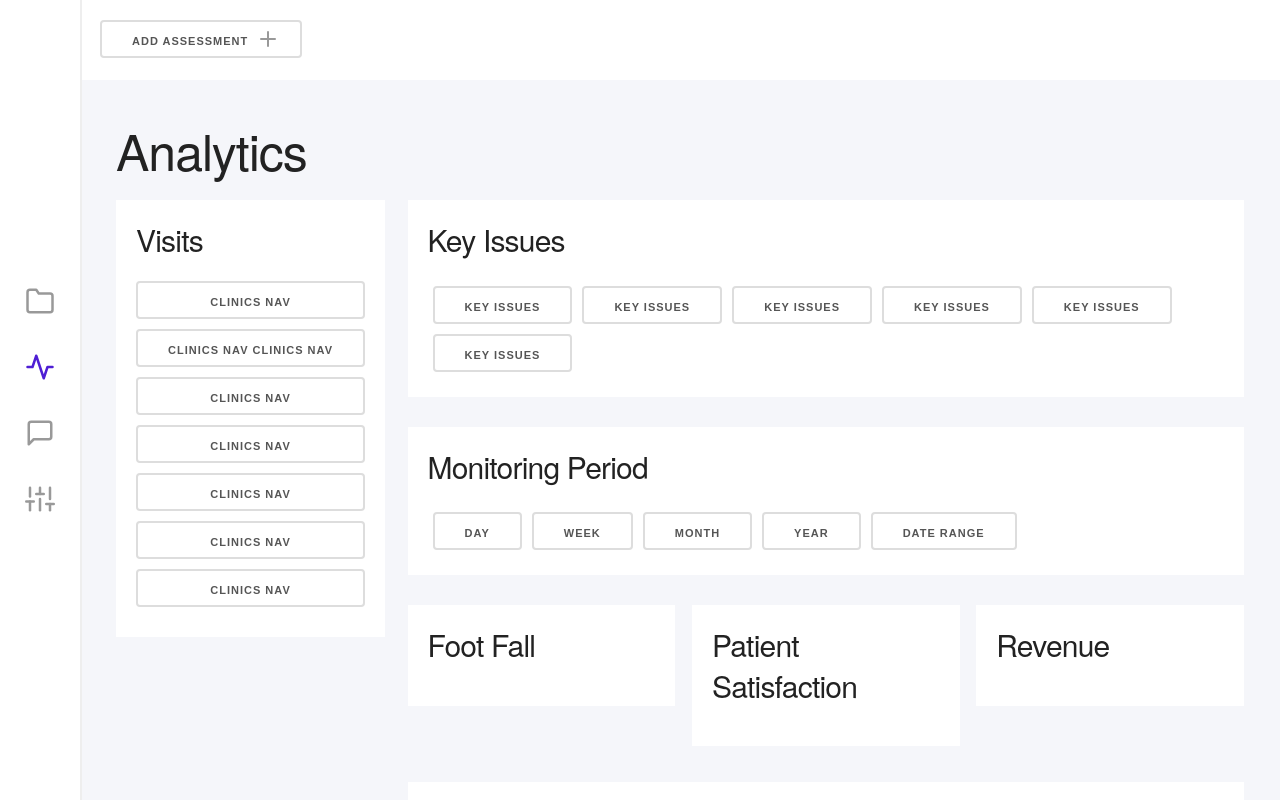
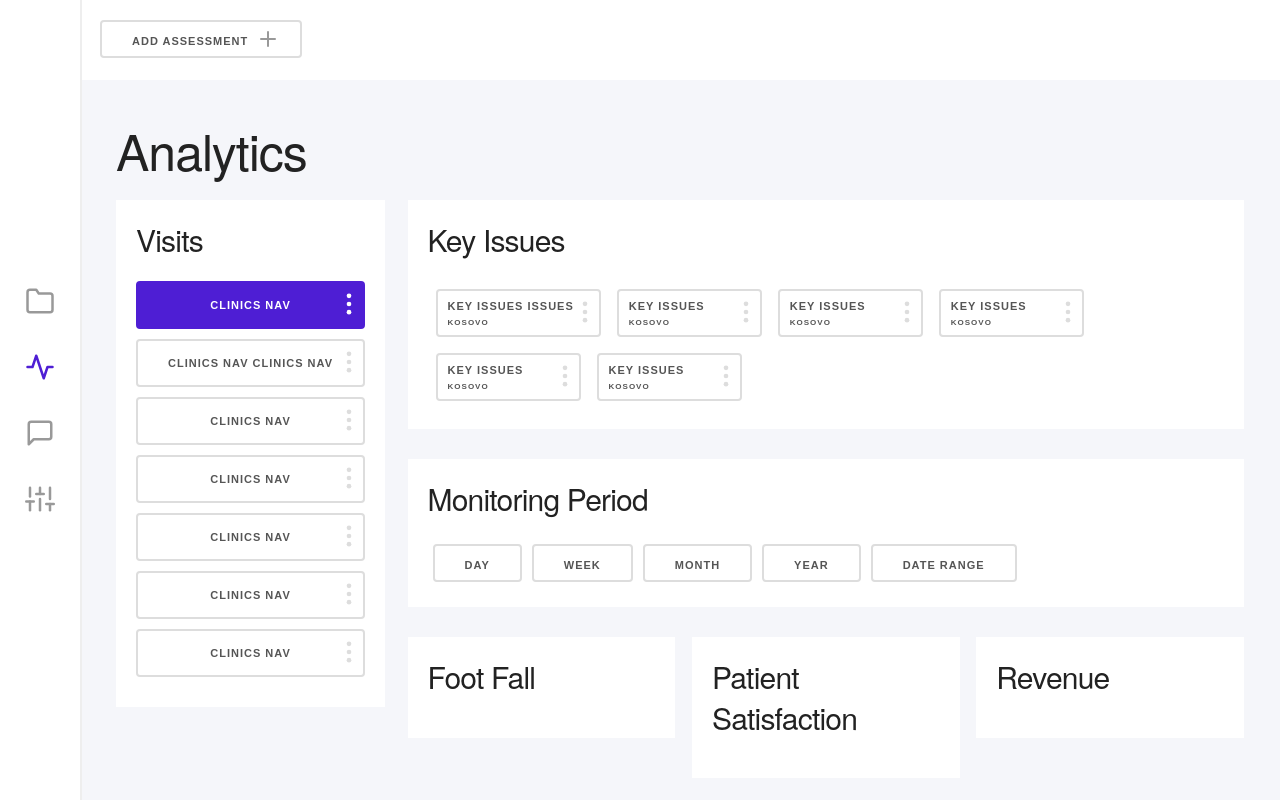
Before and after one commit to MwirabuaTimothy/clinics-analytics-client, a React (Create React App) app: page / in a window 1280 px wide. Shown: the top 800 px of the page. Built offline with nearby package versions, Linux system fonts and the light colour scheme.

Commit message:
designed buttons for clinics and key issues

```diff
--- a/src/components/ClinicsNav/ClinicsNav.tsx
+++ b/src/components/ClinicsNav/ClinicsNav.tsx
@@ -1,19 +1,21 @@
+import { truncate } from 'fs';
 import React from 'react';
 import styled from 'styled-components'
 import { Button } from '../../css/styled';
+import { ReactComponent as Dots } from '../../icons/v-menu.svg';
 
 const ClinicsNav: React.FC = () => {
 
   return (
     <Styled>
       <h4>Visits</h4>
-      <Button>Clinics Nav</Button>
-      <Button>Clinics Nav Clinics Nav</Button>
-      <Button>Clinics Nav</Button>
-      <Button>Clinics Nav</Button>
-      <Button>Clinics Nav</Button>
-      <Button>Clinics Nav</Button>
-      <Button>Clinics Nav</Button>
+      <Button className="active">Clinics Nav<Dots className="icon dots" fill="#ddd" width="28" height="28"/></Button>
+      <Button>Clinics Nav Clinics Nav<Dots className="icon dots" fill="#ddd" width="28" height="28"/></Button>
+      <Button>Clinics Nav<Dots className="icon dots" fill="#ddd" width="28" height="28"/></Button>
+      <Button>Clinics Nav<Dots className="icon dots" fill="#ddd" width="28" height="28"/></Button>
+      <Button>Clinics Nav<Dots className="icon dots" fill="#ddd" width="28" height="28"/></Button>
+      <Button>Clinics Nav<Dots className="icon dots" fill="#ddd" width="28" height="28"/></Button>
+      <Button>Clinics Nav<Dots className="icon dots" fill="#ddd" width="28" height="28"/></Button>
     </Styled>
   );
 };
@@ -23,8 +25,32 @@ export default ClinicsNav;
 const Styled = styled.div`
   background-color: #fff;
   padding: 20px;
-  & > button {
+  > button {
     width: 100%;
     margin-bottom: 10px;
+    position: relative;
+    height: 48px;
+    > svg {
+      margin-top: 7px;
+      position: absolute;
+      top: 0px;
+      right: 0px;
+    }
+    :hover {
+      & > svg circle {
+        fill: #4e1ed4;
+      }
+    }
+    &.active {
+      background-color: #4e1ed4;
+      border-color: #4e1ed4;
+      color: #fff;
+      > svg circle {
+        fill: #fff;
+      }
+      :hover {
+        background-color: #5e3fb3;
+      }
+    }
   }
 `
--- a/src/components/KeyIssues/KeyIssues.tsx
+++ b/src/components/KeyIssues/KeyIssues.tsx
@@ -1,18 +1,43 @@
 import React from 'react';
 import styled from 'styled-components'
 import { Button } from '../../css/styled';
+import { ReactComponent as Dots } from '../../icons/v-menu.svg';
 
 const KeyIssues: React.FC = () => {
 
   return (
     <Styled>
       <h4>Key Issues</h4>
-      <Button>Key Issues</Button>
-      <Button>Key Issues</Button>
-      <Button>Key Issues</Button>
-      <Button>Key Issues</Button>
-      <Button>Key Issues</Button>
-      <Button>Key Issues</Button>
+      <Button>
+        <b>Key Issues Issues</b>
+        <small>Kosovo</small>
+        <Dots className="icon dots" fill="#ddd" width="28" height="28"/>
+      </Button>
+      <Button>
+        <b>Key Issues</b>
+        <small>Kosovo</small>
+        <Dots className="icon dots" fill="#ddd" width="28" height="28"/>
+      </Button>
+      <Button>
+        <b>Key Issues</b>
+        <small>Kosovo</small>
+        <Dots className="icon dots" fill="#ddd" width="28" height="28"/>
+      </Button>
+      <Button>
+        <b>Key Issues</b>
+        <small>Kosovo</small>
+        <Dots className="icon dots" fill="#ddd" width="28" height="28"/>
+      </Button>
+      <Button>
+        <b>Key Issues</b>
+        <small>Kosovo</small>
+        <Dots className="icon dots" fill="#ddd" width="28" height="28"/>
+      </Button>
+      <Button>
+        <b>Key Issues</b>
+        <small>Kosovo</small>
+        <Dots className="icon dots" fill="#ddd" width="28" height="28"/>
+      </Button>
     </Styled>
   );
 };
@@ -24,7 +49,33 @@ const Styled = styled.div`
   background-color: #fff;
   padding: 20px;
   box-sizing: border-box;
-  & > button {
-    margin: 5px;
+  > button {
+    margin: 8px;
+    position: relative;
+    text-align: left;
+    padding: 5px 25px 5px 10px;
+    min-width: 145px;
+    height: auto;
+    > b {
+      display: block;
+      font-size: 11px;
+      line-height: 20px;
+    }
+    > small {
+      display: block;
+      font-size: 8px;
+      line-height: 14px;
+    }
+    > svg {
+      margin-top: 7px;
+      position: absolute;
+      top: 0px;
+      right: 0px;
+    }
+    :hover {
+      & > svg circle {
+        fill: #4e1ed4;
+      }
+    }
   }
 `
--- a/src/components/LeftNav/LeftNav.tsx
+++ b/src/components/LeftNav/LeftNav.tsx
@@ -36,7 +36,8 @@ const Container = styled.div`
     padding-top: 18px;
     padding-bottom: 18px;
     cursor: pointer;
-    :hover path {
+    :hover path,
+    :hover line {
       stroke: #4e1ed4;
     }
   }
```
Also changed, not shown: src/icons/v-menu.svg.
